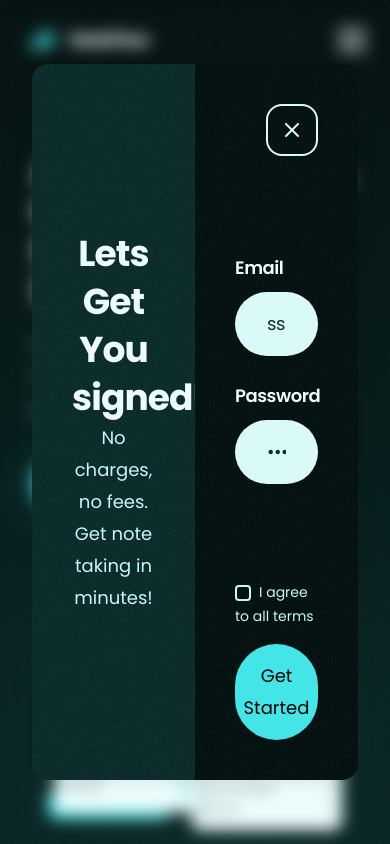
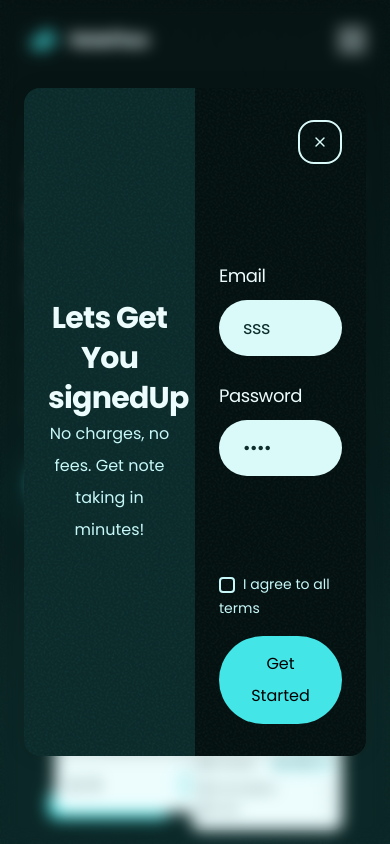
Before and after one commit to Jisap/NoteFlowApp, a React (Vite) app: page / in a window 390 px wide. Both pictures are taken after a click on the button "Get Started". Shown: the top 844 px of the page. Built offline with nearby package versions, Linux system fonts and the light colour scheme.

Commit message:
Enhance Modal and SignUpModal components for improved mobile responsiveness

```diff
--- a/src/components/sections/Modal/Modal.jsx
+++ b/src/components/sections/Modal/Modal.jsx
@@ -11,7 +11,7 @@ const Modal = ({ children, modal }) => {
 
   return (
     <motion.div
-      className="fixed inset-0 z-50 backdrop-blur-sm flex items-center justify-center px-24 py-32 max-lg:px-8"
+      className="fixed inset-0 z-50 backdrop-blur-sm flex items-center justify-center px-24 py-32 max-lg:px-8 max-md:px-6"
       variants={{
         hidden: { opacity: 0, visibility: "hidden" },
         visible: { opacity: 100, visibility: "visible" },
--- a/src/components/sections/Modal/SignUpModal.jsx
+++ b/src/components/sections/Modal/SignUpModal.jsx
@@ -38,28 +38,28 @@ const SignUpModal = () => {
 
   return (
     <section className="grid grid-cols-2 max-w-3xl ">
-      <div className="bg-primary-1300 flex flex-col justify-center gap-y-4b noise bg-repeat p-10 text-center">
-        <h4 className="text-primary-50 text-4xl/12 font-bold tracking-tight">
+      <div className="bg-primary-1300 flex flex-col justify-center gap-y-4b noise bg-repeat p-10 text-center max-md:px-6 max-md:py-8">
+        <h4 className="text-primary-50 text-4xl/12 font-bold tracking-tight max-md:text-3xl/10">
           Lets Get You signedUp
         </h4>
-        <p className="text-primary-100 text-lg/8">
+        <p className="text-primary-100 text-lg/8 max-md:text-base/loose">
           No charges, no fees. Get note taking in minutes!
         </p>
       </div>
 
-      <div className="bg-primary-1500 flex flex-col justify-between gap-y-24 noise bg-repeat p-10">
+      <div className="bg-primary-1500 flex flex-col justify-between gap-y-24 noise bg-repeat p-10 max-md:px-6 max-md:py-8">
         <button
           className="border-primary-75 hover:bg-primary-75 group transition-properties ml-auto w-fit cursor-pointer rounded-2xl border-2 p-3"
           onClick={() => setActiveModal("")}
         >
           <Close
-            className="stroke-primary-75 group-hover:stroke-primary-1300 transition-properties"
+            className="stroke-primary-75 group-hover:stroke-primary-1300 transition-properties max-md:h-4 max-md:w-4"
             width={2}
           />
 
         </button>
 
-        <div className="text-primary-50 flex flex-col gap-y-6 text-lg/8 font-semibold tracking-tight">
+        <div className="text-primary-50 flex flex-col gap-y-6 text-lg/8 font-semibold tracking-tight max-md:font-normal">
           <label>
             Email
             <input
@@ -69,7 +69,7 @@ const SignUpModal = () => {
               value={input.email}
               onChange={handleInputs}
               className="bg-primary-75 placeholder-primary-1500 text-primary-1300 mt-2 block w-full rounded-full px-8 py-4 font-normal
-              placeholder:text-base placeholder:font-light placeholder:opacity-20"
+              placeholder:text-base placeholder:font-light placeholder:opacity-20 max-md:px-6 max-md:py-3"
             />
           </label>
 
@@ -82,7 +82,7 @@ const SignUpModal = () => {
               value={input.password}
               onChange={handleInputs}
               className="bg-primary-75 placeholder-primary-1500 text-primary-1300 mt-2 block w-full rounded-full px-8 py-4 font-normal
-              placeholder:text-base placeholder:font-light placeholder:opacity-20"
+              placeholder:text-base placeholder:font-light placeholder:opacity-20 max-md:px-6 max-md:py-3"
             />
           </label>
         </div>
@@ -102,7 +102,7 @@ const SignUpModal = () => {
           </div>
           <button
             onClick={ handleSubmit }
-            className="bg-primary-500 primary-glow-hover transition-properties w-full cursor-pointer rounded-full py-4 text-lg/8"
+            className="bg-primary-500 primary-glow-hover transition-properties w-full cursor-pointer rounded-full py-4 text-lg/8 max-md:px-6 max-md:py-3 max-md:text-base/loose"
           >
             Get Started
           </button>
```
